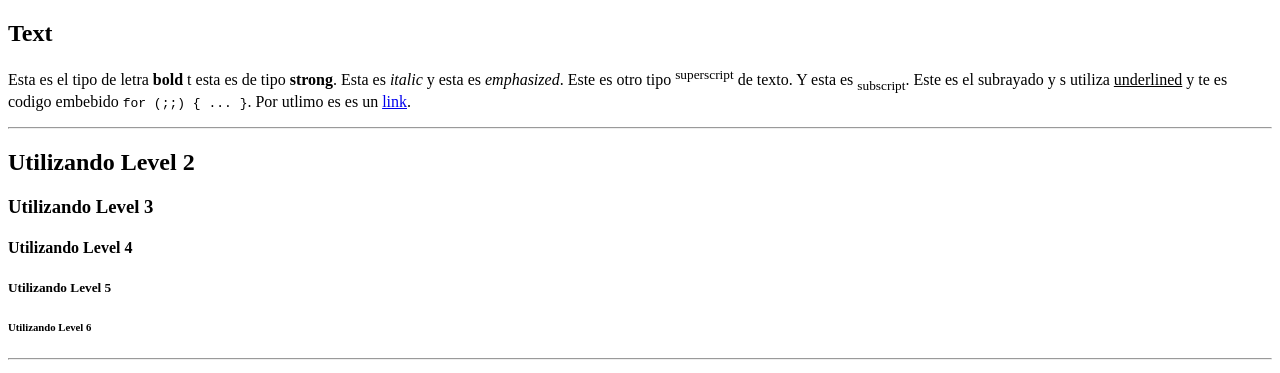
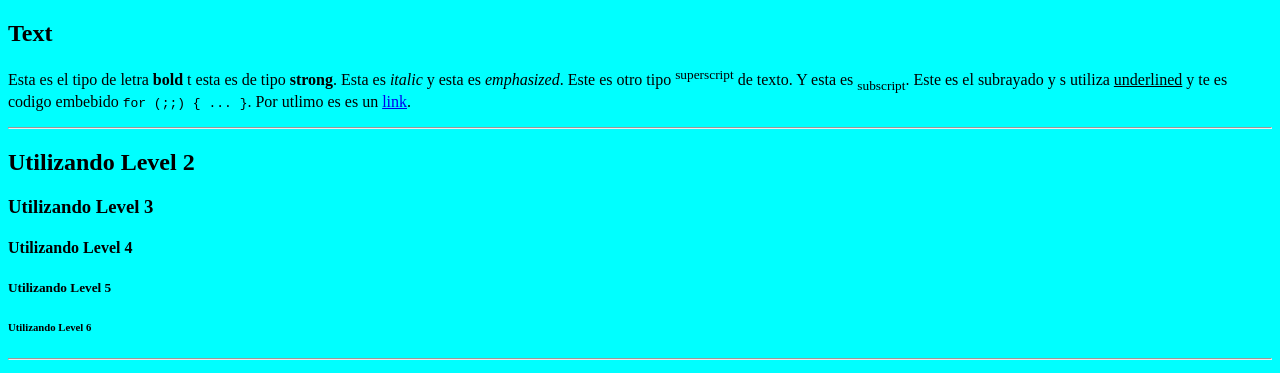
Before and after one commit to 20fer20/maquetacionweb, a plain HTML site: page index.html in a window 1280 px wide. Shown: the top 373 px of the page. Drawn offline with Linux system fonts and the light colour scheme.

Commit message:
style.css
"Incluye styles.css con color de fondo para el body."

```diff
--- a/index.html
+++ b/index.html
@@ -3,6 +3,7 @@
 <head>
   <meta charset="UTF-8">
   <meta name="viewport" content="width=device-width, initial-scale=1.0">
+  <link rel="stylesheet" href="style.css" />
   <title>Elements Reference - Massively by HTML5 UP</title>
 </head>
 <body>
--- /dev/null
+++ b/style.css
@@ -0,0 +1,3 @@
+body {
+    background-color: aqua;
+};
```
